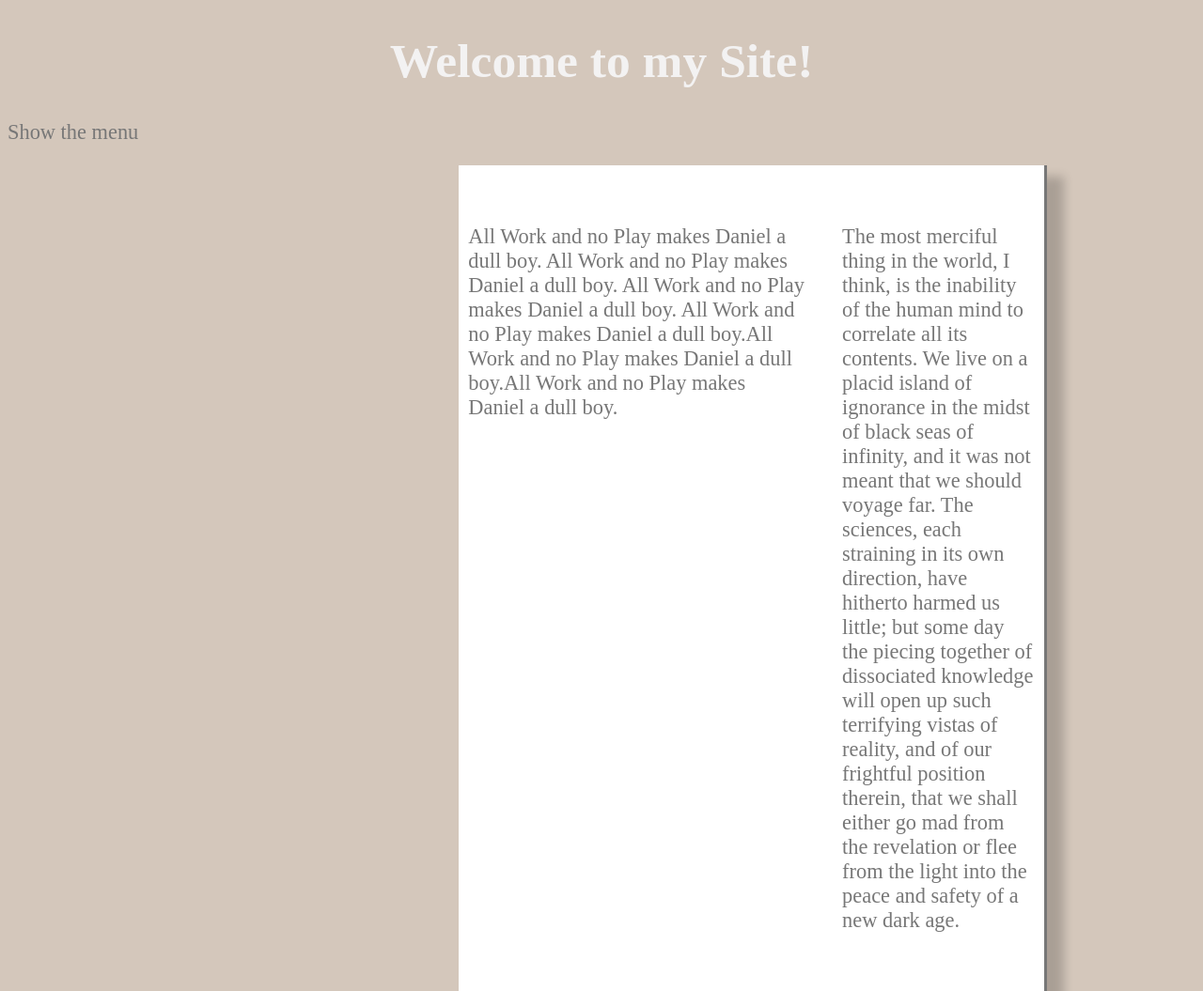
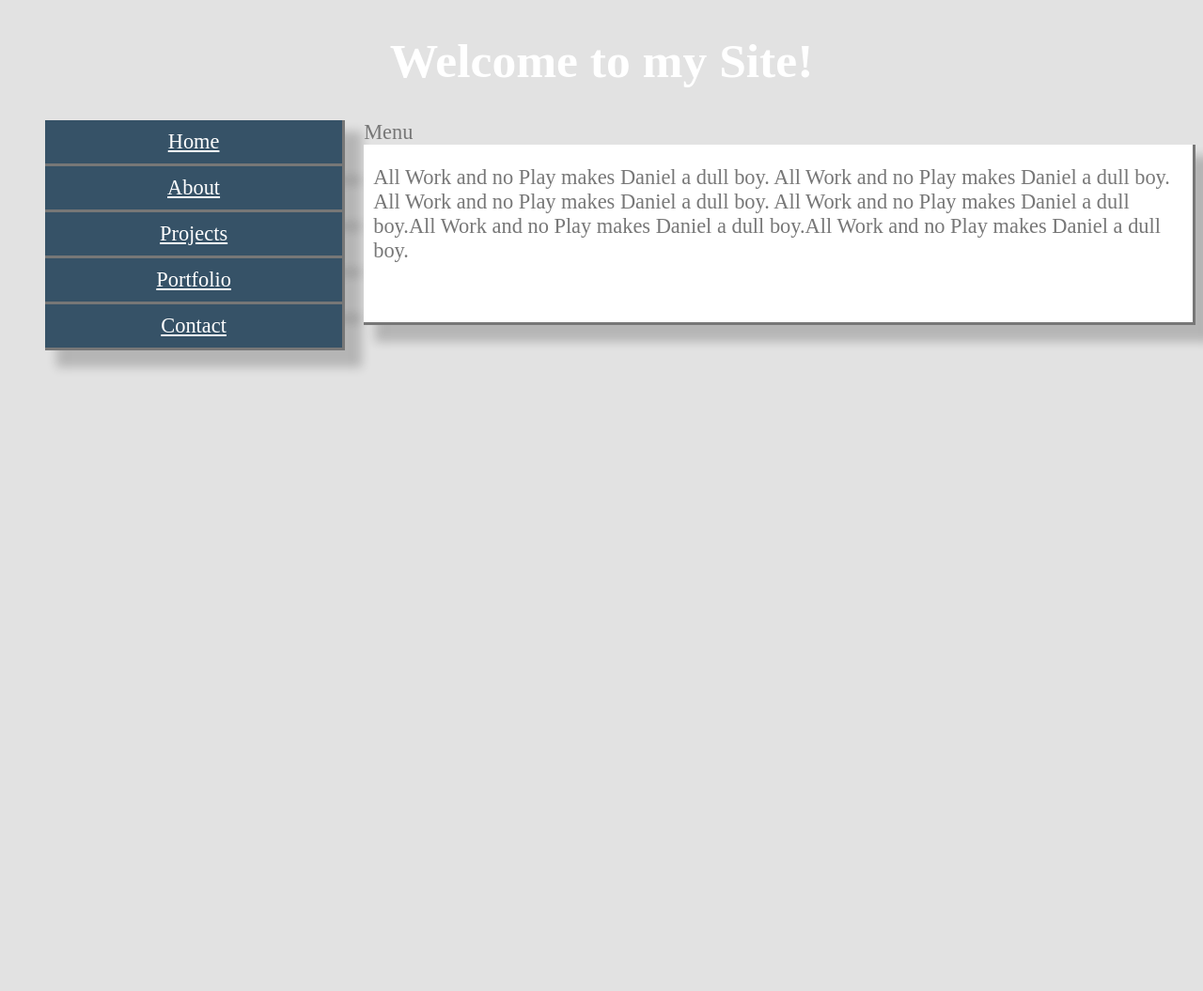
Before and after one commit to DGeorge-space/My-Site, a plain HTML site: page index.html in a window 1280 px wide. Shown: the top 1055 px of the page at 94% size. After the commit the page ends 800 px from the top, so only its background shows below. Drawn offline with Linux system fonts and the light colour scheme.

Commit message:
changing layout & add declarative toggle

```diff
--- a/CSS/_header.scss
+++ b/CSS/_header.scss
@@ -1,6 +1,6 @@
 
 /*Can nest a rule in sass, koala will create the code*/
-.site-header nav {
+.sidebar {
 
 	text-align: center;
 
--- a/CSS/styles.scss
+++ b/CSS/styles.scss
@@ -1,22 +1,23 @@
 /*Color Scheme: */
 
-$keyColour1:#f3f2f2;
+$keyColour1:#ffffff;
 $keyColour2:#777777;
-$keyColour3:#928484;
-$keyColour4:#BF9484;
-$keyColour5:#D9BEB4;
+$keyColour3:#ffffff;
+$keyColour4:#fdfdfd;
+$keyColour5:#ffffff;
 
 $background: $keyColour1;
 $text: $keyColour2;
 
 
 @import 'mixins';
-@import 'header';
+
 
 
 html{
     color: $text;
-    background-color: #d4c7bb;
+    background-color: #e2e2e2;
+
     @include bp-babyBear{
         font-size: .8em;
     }
@@ -35,54 +36,113 @@ html{
 }
 
 .container{
-    max-width: 75%;
-    margin: 0 auto;
-    padding-left: 20px;
-    padding-right: 20px;
+    max-width: 100%;
+
+
+    padding-left: 0px;
+    padding-right: 0px;
+    box-sizing: border-box;
     @include bp-babyBear{
-      max-width: 100%;
+
       padding-left: 0px;
       padding-right: 0px;
     }
 }
-.content-area {
-    width: 66%;
+
+
+  .main-area {
+      width: 70%;
       float: right;
-    display: flex;
-    justify-content: right;
+
       background-color: lighten($background, 15%);
-    float: center;
+
       padding-bottom: 40px;
-    padding-top: 40px;
       padding-left: 10px;
+
       padding-right: 10px;
 
       @include boxFomatting;
 
       box-sizing: border-box;
-  }
 
-  .main-area {
-    width: 66%;
-    float: left;
-    padding-right: 40px;
-    box-sizing: border-box;
     @include bp-babyBear{
       width: 100%;
       padding-left: 5px;
     }
   }
-  .sidebar{
-      width: 34%;
-      float: right;
+  .menu{
+      float: left;
+      width: 30%;
+      margin: 0 0px;
+      padding-right: 20px;
       box-sizing: border-box;
-      @include bp-babyBear{
+      @extend .group;
+
+
+    ul{
+      margin: 0 0;
+    }
+
+    li{
+      list-style: none;
+      float: left;
       width: 100%;
-        float: left;
+
+
     }
+    a{
+      display: block;
+      color: #fff;
+      text-align: center;
+
+      padding: 10px 20px;
+      background-color: #365267;
+      transition-property: color, background-color;
+      transition-duration: .7s;
+      @include boxFomatting;
+
+    }
+    a:hover{
+      background-color: #fff;
+      color: #365267;
+    }
+    .read-more{
+      text-decoration: underline;
+      color: blue;
 
     }
 
+    .read-more:hover{
+      text-decoration: none;
+    }
+    .toggle-btn{
+      display: none ;
+    }
+    .full-text .toggle-btn-visible{
+      display: block;
+      @include bp-babyBear{
+        .toggle-btn-visible{
+          display: block;
+        }
+
+        .toggle-target-hidden{
+          display: block;
+        }
+
+        .toggle-target-expanded{
+          display: none;
+        }
+      }
+    }
+
+    .full-text .toggle-target-hidden{
+      display: none;
+    }
+
+    .full-text toggle-target-expanded{
+      display: block;
+    }
+  }
 
 /*Clear fix*/
   .group:before,
--- a/index.html
+++ b/index.html
@@ -9,12 +9,20 @@
         <script type="text/javascript" src="js/cycle2.js"></script>
         <script type="text/javascript" src="js/declarativeToggle.js"></script>
     </head>
+
     <body>
         <header class="site-header">
 
             <h1>Welcome to my Site!</h1>
-            <span data-toggle-target= ".full-text" data-toggle-text="Hide the full text" class="toggle-btn read-more">Show the menu</span> </p>
+
+        </header>
+        <div class="container group">
+            <span data-toggle-target= ".full-text" data-toggle-text="Hide" class="toggle-btn read-more">Menu</span>
+            <div class="menu">
+
                 <nav>
+
+
                 <div class="full-text">
                     <ul>
 
@@ -25,24 +33,15 @@
                         <li><a href='#'>Contact</a></li>
 
                     </ul>
+
                 </div><!--full text-->
                 </nav>
-        </header>
-    <div class="container">
-
-        <div class="content-area group">
+            </div> <!--menu-->
 
             <div class='main-area group'>
                 <p>All Work and no Play makes Daniel a dull boy. All Work and no Play makes Daniel a dull boy. All Work and no Play makes Daniel a dull boy. All Work and no Play makes Daniel a dull boy.All Work and no Play makes Daniel a dull boy.All Work and no Play makes Daniel a dull boy.</p>
             </div> <!--main-area-->
 
-            <div class="sidebar">
-            <p>
-                The most merciful thing in the world, I think, is the inability of the human mind to correlate all its contents. We live on a placid island of ignorance in the midst of black seas of infinity, and it was not meant that we should voyage far. The sciences, each straining in its own direction, have hitherto harmed us little; but some day the piecing together of dissociated knowledge will open up such terrifying vistas of reality, and of our frightful position therein, that we shall either go mad from the revelation or flee from the light into the peace and safety of a new dark age.
-            </p>
-            </div> <!--sidebar-->
-
-        </div><!--content area-->
-    </div>
+        </div> <!-- container-->
     </body>
 </html>
```
Also changed, not shown: CSS/styles.css, 1 other file. Lines whose indentation alone changed are shown as unchanged.
